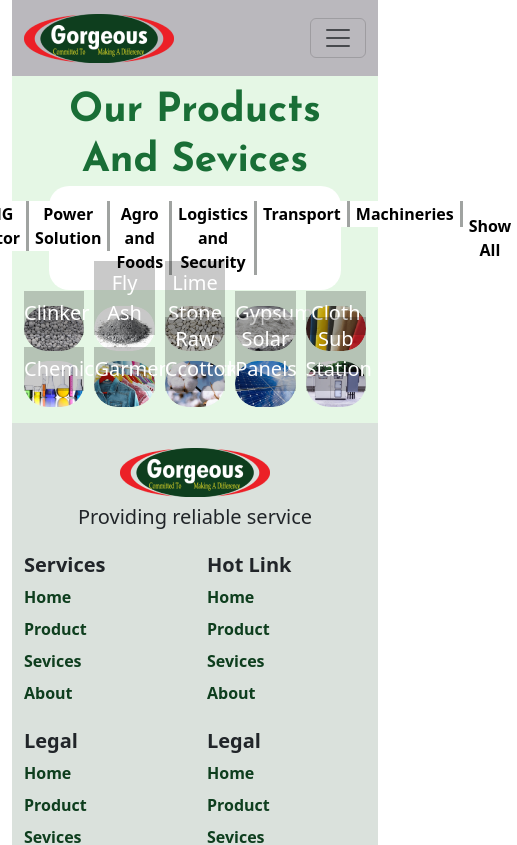
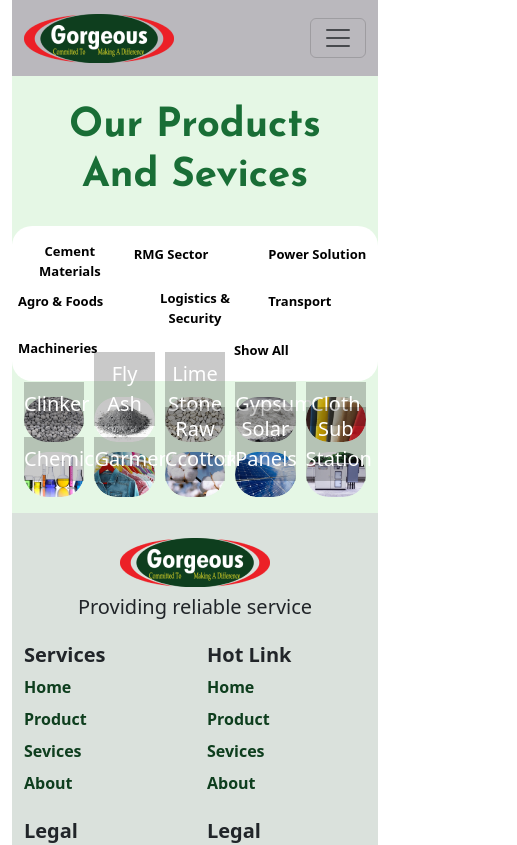
Before and after one commit to tuhinshuvra/gorgeousBangladeshLimited, a React (Create React App) app: page /products in a window 390 px wide. Shown: the top 845 px of the page, 517 px wide, since content can reach past the window. Built offline with nearby package versions, Linux system fonts and the light colour scheme.

Commit message:
updated product button

```diff
--- a/src/Pages/BusinessSegment/Segment.css
+++ b/src/Pages/BusinessSegment/Segment.css
@@ -25,7 +25,7 @@
 @media (min-width: 320px) and (max-width: 768px) {
 
     .section-title {
-        margin: 10px 0px 0px 0px;
+        margin: 25px 0px 25px 0px;
         font-size: 40px;
     }
 }
--- a/src/Pages/Products/Button.css
+++ b/src/Pages/Products/Button.css
@@ -4,7 +4,7 @@
 
 
 .product_button-area {
-    width: 80%;
+    width: 90%;
     background-color: white;
     padding: 15px 0;
     border-radius: 20px;
@@ -15,7 +15,7 @@
 .product_button {
     font-weight: bold;
     background-color: white;
-    /* font-size: 15px; */
+    font-size: 14px;
     color: black;
     /* width: 80%; */
     /* background-color:  */
@@ -38,5 +38,63 @@
 .product_button:hover,
 .show_all:hover {
     color: green;
-    font-size: 17px;
+    font-size: 15px;
 }
+
+@media (min-width: 320px) and (max-width: 768px) {
+    .product_button-area {
+        width: 100%;
+        /* padding: 15px 0; */
+        border-radius: 20px;
+        border: none;
+        margin: auto;
+    }
+
+    .product_button {
+        font-weight: bold;
+        background-color: white;
+        font-size: 13px;
+        color: black;
+        /* width: 80%; */
+        /* background-color: green; */
+        border-radius: 10%;
+        border-width: 0;
+        margin: 0 0 6px 0;
+        /* top right bottom left */
+        /* border-style: none solid none none;   */
+        border-color: white;
+
+
+    }
+
+    .show_all {
+        font-weight: bold;
+        font-size: 13px;
+        /* background-color: green; */
+        color: black;
+
+        border-width: 0;
+        padding: 0;
+        margin: 0 0 0 100px;
+        border: none;
+        /* border-radius: 15%; */
+        width: 50%;
+    }
+
+
+    .button_grid {
+        display: grid;
+        grid-template-columns: repeat(3, 1fr);
+        margin: 0 auto;
+    }
+
+    .product_button:hover,
+    .show_all:hover {
+        font-weight: bold;
+        border-radius: 20px;
+        padding: 2px;
+        color: rgb(245, 248, 245);
+        background-color: rgb(5, 57, 5);
+        font-size: 13px;
+    }
+}
--- a/src/Pages/Products/Buttons.js
+++ b/src/Pages/Products/Buttons.js
@@ -5,7 +5,7 @@ import './Button.css';
 
 const Buttons = ({ filterItem, setItem, menuItems }) => {
     return (
-        <div className="d-flex justify-content-center mb-lg-3 product_button-area">
+        <div className="button_grid d-lg-flex justify-content-center mb-lg-3 product_button-area">
             {menuItems.map((Val, id) => {
                 return (
                     <div className="" role="group" aria-label="button-show">
@@ -16,15 +16,6 @@ const Buttons = ({ filterItem, setItem, menuItems }) => {
                             key={id}
                         >{Val}
                         </button>
-
-                        {/* <ButtonGroup variant="outlined" aria-label="outlined button group">
-                            <Button
-                                className=" btn btn-outline-success text-white fw-bold btn-sm"
-                                onClick={(hidebutton) => filterItem(Val)}
-                                key={id}
-                            >{Val}
-                            </Button>
-                        </ButtonGroup> */}
                     </div>
                 );
             })}
--- a/src/Pages/Products/ProductList.js
+++ b/src/Pages/Products/ProductList.js
@@ -153,73 +153,73 @@ const ProductList = [
   {
     id: "21",
     title: "Rice",
-    category: "Agro and Foods",
+    category: "Agro & Foods",
     img: "../../assets/images/products/Rice.png"
   },
   // {
   //   id: "22",
   //   title: "Urea",
-  //   category: "Agro and Foods",
+  //   category: "Agro & Foods",
   //   img: "../../assets/images/products/urea2.png"
   // },
   // {
   //   id: "23",
   //   title: "Spice",
-  //   category: "Agro and Foods",
+  //   category: "Agro & Foods",
   //   img: "../../assets/images/products/spice3.png"
   // },
   {
     id: "24",
     title: "Corn",
-    category: "Agro and Foods",
+    category: "Agro & Foods",
     img: "../../assets/images/products/corn.png"
   },
   // {
   //   id: "25",
   //   title: "Urea",
-  //   category: "Agro and Foods",
+  //   category: "Agro & Foods",
   //   img: "../../assets/images/products/urea.png"
   // },
   // {
   //   id: "26",
   //   title: "chips",
-  //   category: "Agro and Foods",
+  //   category: "Agro & Foods",
   //   img: "../../assets/images/products/chips.png"
   // },
   {
     id: "27",
     title: "Wheat",
-    category: "Agro and Foods",
+    category: "Agro & Foods",
     img: "../../assets/images/products/wheat.png"
   },
   // {
   //   id: "28",
   //   title: "Wheat",
-  //   category: "Agro and Foods",
+  //   category: "Agro & Foods",
   //   img: "../../assets/images/products/spice1.png"
   // },
   {
     id: "29",
     title: "Fertiliser",
-    category: "Agro and Foods",
+    category: "Agro & Foods",
     img: "../../assets/images/products/fertiliser.png"
   },
   {
     id: "30",
     title: "Security Service",
-    category: "Logistics and Security",
+    category: "Logistics & Security",
     img: "../../assets/images/products/Security-Service.png"
   },
   {
     id: "31",
     title: "IT Prodact",
-    category: "Logistics and Security",
+    category: "Logistics & Security",
     img: "../../assets/images/products/IT-prodact.png"
   },
   // {
   //   id: "32",
   //   title: "Fire Fighting",
-  //   category: "Logistics and Security",
+  //   category: "Logistics & Security",
   //   img: "../../assets/images/products/firetrack.png"
   // },
 
```
